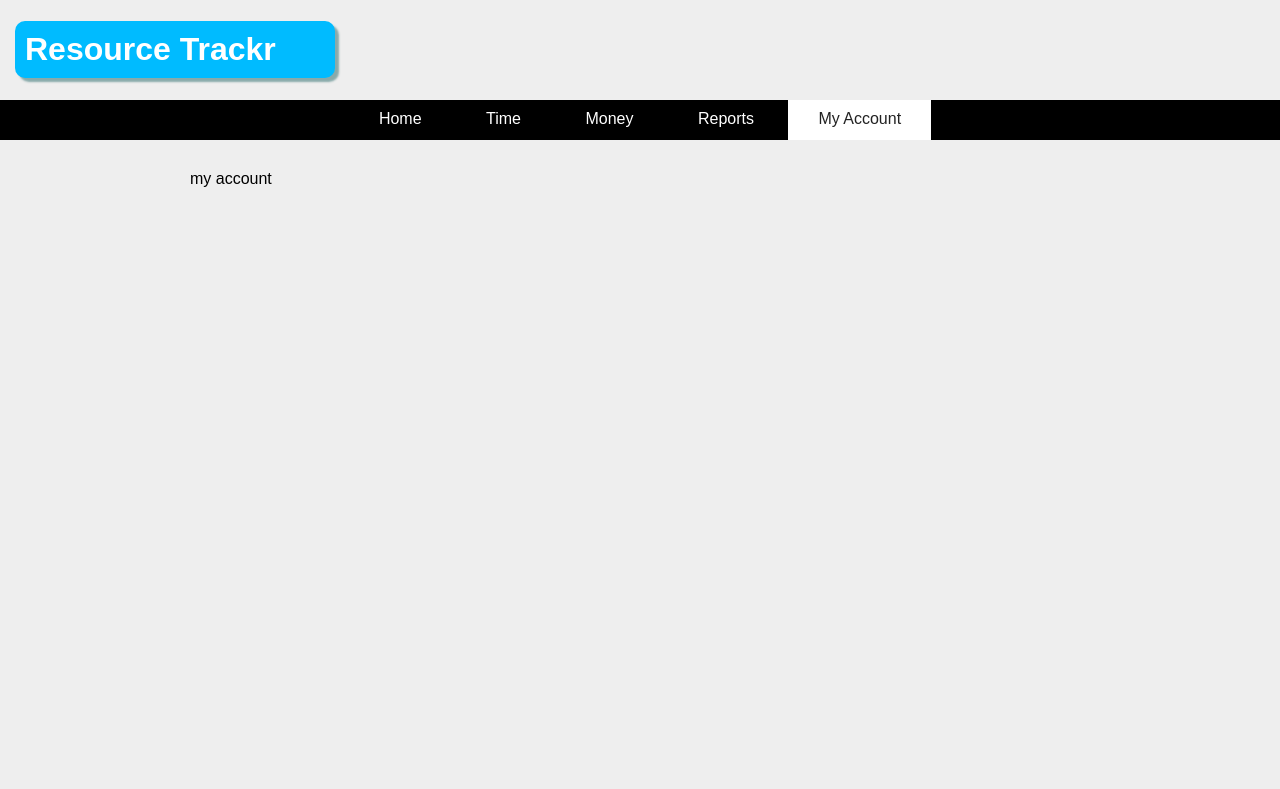
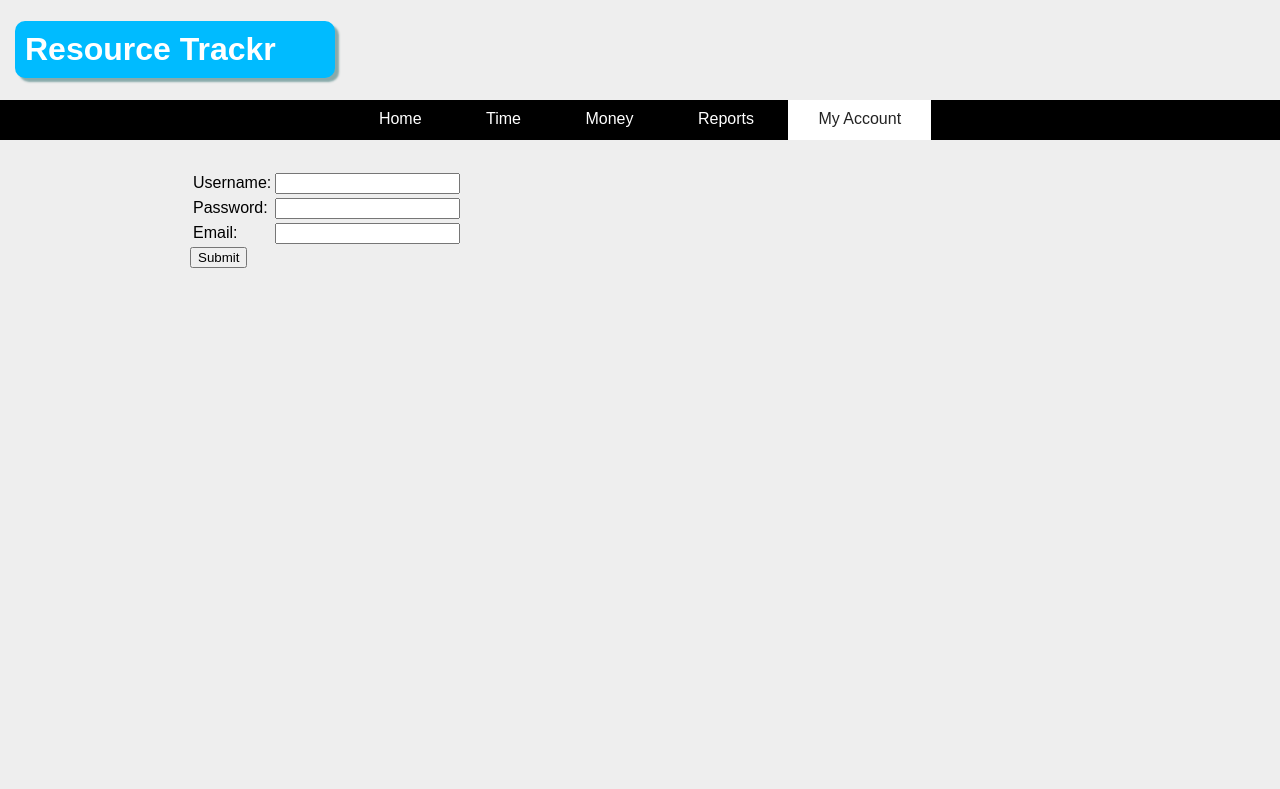
Before and after one commit to zetway/trackr, a PHP site: page /my-account.php in a window 1280 px wide. Shown: the top 789 px of the page. Run offline with PHP 8.4, Linux system fonts and the light colour scheme.

Commit message:
added base for registration

```diff
--- a/css/styles.css
+++ b/css/styles.css
@@ -139,8 +139,8 @@ table.tbl-money tbody tr td:nth-child(2n){
 	border-radius: 40px;
 	display: inline-block;
 	padding-top: 10px;
-	padding-left: 2px;
-	width: 37px;
+	padding-left: 0px;
+	width: 39px;
 	height: 29px;
 	font-size: 15px;
 	color: #fff;
--- /dev/null
+++ b/logic/account.php
@@ -0,0 +1,56 @@
+<?php
+
+class User{
+	private $PasswordHash;
+	public $Username;
+	public $Email;
+
+
+	public function SetPassWordHash($password)
+	{
+		$this->PasswordHash = sha1($password);
+	}
+
+	public function PasswordHash()
+	{
+		return $this->PasswordHash;
+	}
+}
+
+class Account{
+	private $isConnected;
+	private $connection;
+	function __construct()
+	{
+		$this->isConnected = false;
+	}
+
+
+	private function connectToDb()
+	{
+		$this->connection=mysqli_connect("localhost","trackr_admin","guest","trackr");
+
+		if (mysqli_connect_errno()) {
+		  echo "Failed to connect to MySQL: " . mysqli_connect_error();
+
+		}
+		else {
+			$this->isConnected = true;
+		}
+	}
+
+
+	public function AddUser($user)
+	{
+		if(!$this->isConnected) $this->connectToDb();
+		mysqli_query($this->connection,"INSERT INTO Users (Username, PasswordHash, Email, DateRegistred)
+		 VALUES ('"
+		 	. $user->Username . "', '"
+		 	. $user->PasswordHash() . "', '"
+		 	. $user->Email . "', "
+		 	. "now())");
+	}
+
+
+
+}
--- a/my-account.php
+++ b/my-account.php
@@ -1,3 +1,4 @@
+<?php require('logic/account.php') ?>
 <!DOCTYPE html>
 <html>
 <head>
@@ -12,7 +13,45 @@
 				<?php require('partials/navigation.php'); ?>
 			</header>
 			<section class="content">
-				my account
+				<?php
+					if (isset($_POST["postback"]))
+					{
+						$user = new User();
+						$user->Username = $_POST["username"];
+						$user->SetPasswordHash($_POST["password"]);
+						$user->Email = $_POST["email"];
+						$account = new Account();
+						$account->addUser($user);
+					}
+
+				 ?>
+				 <form method="post" action="">
+				 	<input type="hidden" name="postback" value="1">
+					<table>
+						<tr>
+							<td>Username:</td>
+							<td>
+								<input type="textbox" name="username">
+							</td>
+
+						</tr>
+						<tr>
+							<td>Password:</td>
+							<td>
+								<input type="password" name="password">
+							</td>
+						</tr>
+						<tr>
+							<td>Email:</td>
+							<td>
+								<input type="textbox" name="email">
+							</td>
+						</tr>
+
+					</table>
+					<input type="submit" value="Submit">
+				</form>
+
 			</section>
 			<footer>
 				<?php require('partials/navigation.php'); ?>
```
